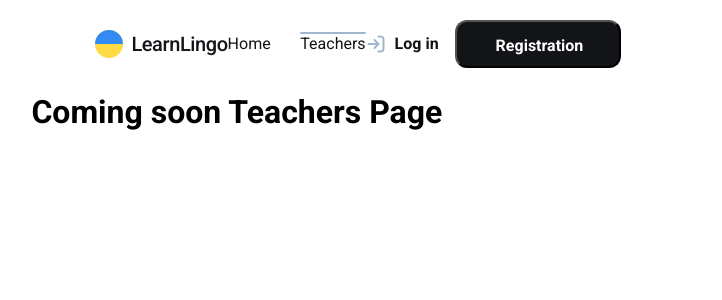
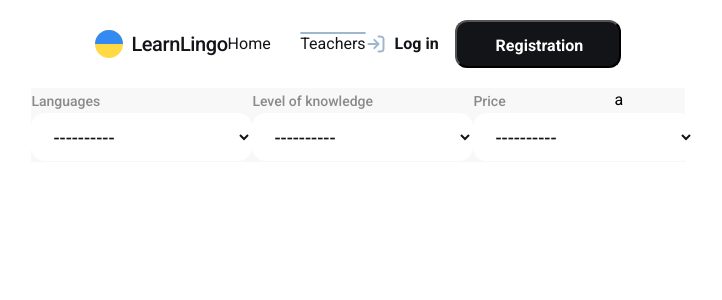
Before and after one commit to yaStigma/LearnLingo-app, a React (Vite) app: page /teachers in a window 1280 px wide. Shown: the top 300 px of the page, without its empty margins (282-1004 px from the left). Built offline with nearby package versions, Linux system fonts and the light colour scheme; no server answers.

Commit message:
markap begin filters

```diff
--- a/src/Pages/TeachersPage/TeachersPage.jsx
+++ b/src/Pages/TeachersPage/TeachersPage.jsx
@@ -1,3 +1,11 @@
+import Filters from "../../components/Filters/Filters";
+import TeachersList from "../../components/TeachersList/TeachersList";
+import CSS from "./TeachersPage.module.css";
 export default function TeachersPage() {
-  return <h1>Coming soon Teachers Page</h1>;
+  return (
+    <div className={CSS.wrapper}>
+      <Filters />
+      <TeachersList />
+    </div>
+  );
 }
--- a/src/Pages/TeachersPage/TeachersPage.module.css
+++ b/src/Pages/TeachersPage/TeachersPage.module.css
@@ -0,0 +1,5 @@
+.wrapper {
+  display: flex;
+  max-width: 1312px;
+  background-color: var(--color-background-gray);
+}
--- /dev/null
+++ b/src/components/Filters/Filters.jsx
@@ -0,0 +1,61 @@
+import CSS from "./Filters.module.css";
+export default function Filters() {
+  return (
+    <div className={CSS.wrapper}>
+      <div className={CSS.dropdown}>
+        <label htmlFor="languages" className={CSS.lable}>
+          Languages
+        </label>
+        <select
+          className={CSS.select}
+          id="languages"
+          //   value={}
+          //   onChange={handleChange} // Обработчик изменений
+        >
+          <option value="">----------</option>
+          <option value="French">French</option>
+          <option value="English">English</option>
+          <option value="German">German</option>
+          <option value="Ukrainian">Ukrainian</option>
+          <option value="Polish">Polish</option>
+        </select>
+      </div>
+
+      <div className={CSS.dropdown}>
+        <label htmlFor="level" className={CSS.lable}>
+          Level of knowledge
+        </label>
+        <select
+          id="level"
+          className={CSS.select}
+          //   value={}
+          //   onChange={handleChange} // Обработчик изменений
+        >
+          <option value="">----------</option>
+          <option value="Beginner">A1 Beginner</option>
+          <option value="Elementary">A2 Elementary</option>
+          <option value="Intermediate">B1 Intermediate</option>
+          <option value="UpperIntermediate">B2 Upper-Intermediate</option>
+        </select>
+      </div>
+
+      <div className={CSS.dropdown}>
+        <label htmlFor="price" className={CSS.lable}>
+          Price
+        </label>
+        <select
+          id="price"
+          className={CSS.select}
+          //   value={}
+          //   onChange={handleChange} // Обработчик изменений
+        >
+          <option value="">----------</option>
+          <option value="10">10 $</option>
+          <option value="20">20 $</option>
+          <option value="30">30 $</option>
+          <option value="40">40 $</option>
+        </select>
+      </div>
+    </div>
+  );
+}
--- /dev/null
+++ b/src/components/Filters/Filters.module.css
@@ -0,0 +1,32 @@
+.wrapper {
+  width: 583px;
+  height: 74px;
+  display: flex;
+  flex-direction: row;
+  flex-wrap: nowrap;
+  align-content: center;
+  justify-content: space-between;
+  align-items: center;
+}
+.lable {
+  font-family: var(--font-family);
+  font-weight: 500;
+  font-size: 14px;
+  line-height: 129%;
+  color: var(--color-text-dark-gray);
+  margin-bottom: 8px;
+}
+
+.select {
+  border-radius: 14px;
+  border: 0;
+  padding: 12px 18px;
+  width: 221px;
+  height: 48px;
+  background-color: var(--color-backgound-main);
+  font-family: var(--font-family);
+  font-weight: 500;
+  font-size: 18px;
+  line-height: 111%;
+  color: var(--color-text-dark);
+}
--- /dev/null
+++ b/src/components/TeachersList/TeachersList.jsx
@@ -0,0 +1,3 @@
+export default function TeachersList() {
+  return <>a</>;
+}
--- a/src/index.css
+++ b/src/index.css
@@ -8,6 +8,7 @@
   --color-accent-first: #9fb7ce;
   --color-accent-second: #bfd6ea;
   --color-text-dark: #121417;
+  --color-text-dark-gray: #8a8a89;
   --color-text-gray: rgba(18, 20, 23, 0.7);
 
   font-synthesis: none;
```
Also changed, not shown: src/components/TeachersList/TeachersList.module.css (added).
